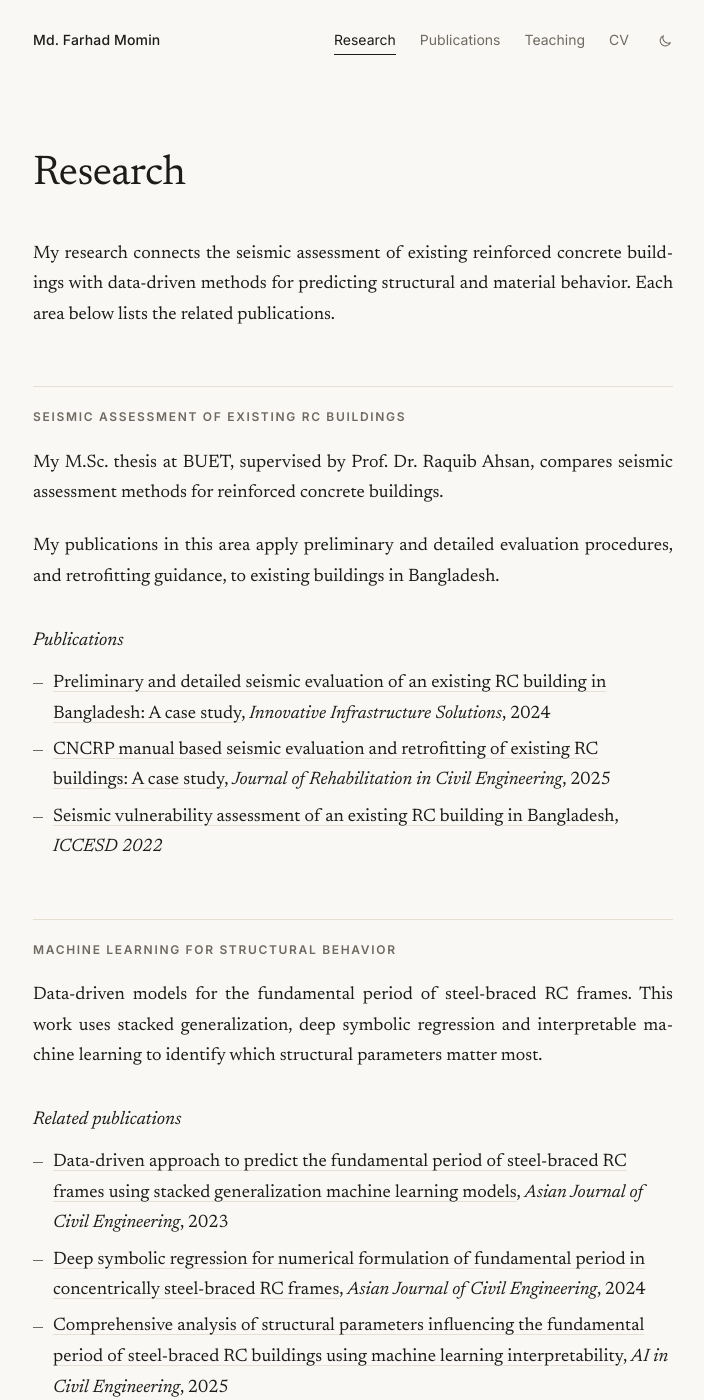
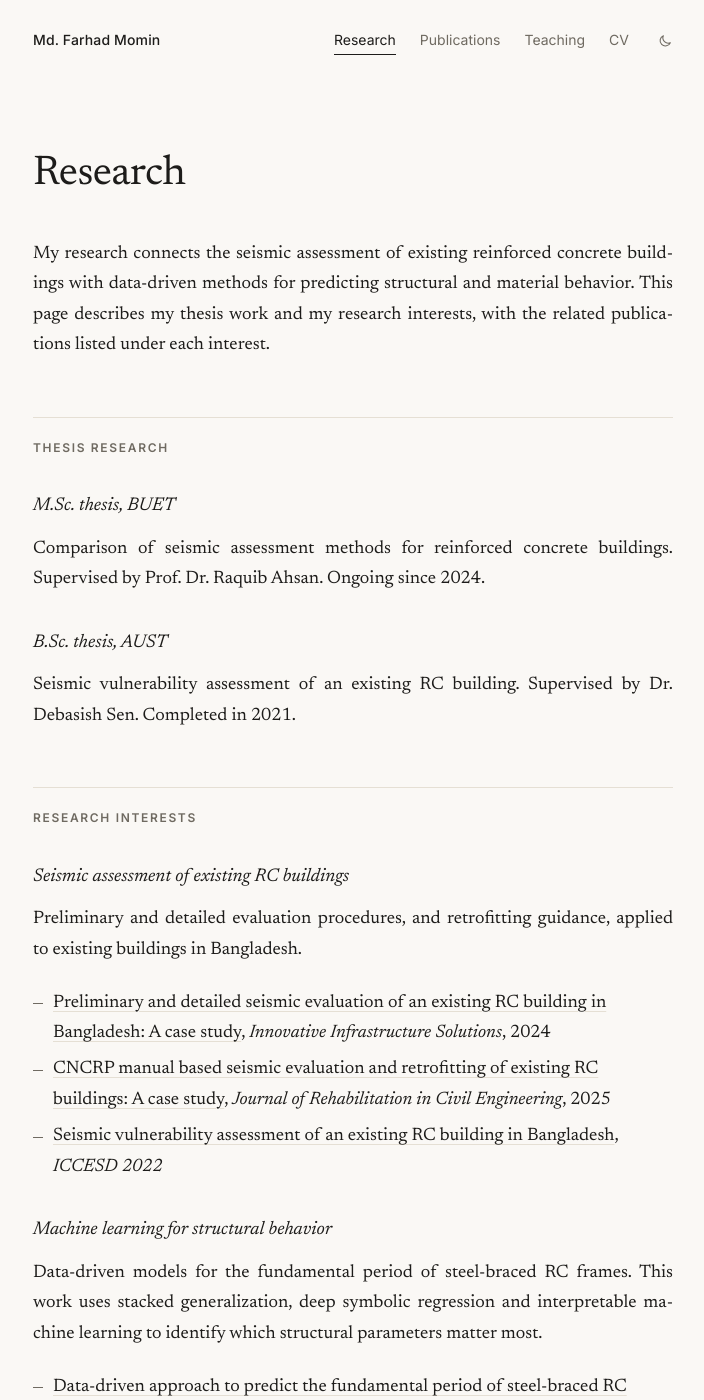
Before and after one commit to farhad-momin/farhad-momin.github.io, a Jekyll site: the page built from _pages/research.md, in a window 1280 px wide and 1400 px high. Shown: the whole window, without its empty margins (287-991 px from the left). Built offline with Jekyll 4.4.1, drawn with Linux system fonts in a browser that asks for light colours; some of the changed text lies outside the part shown.

Commit message:
Revise research page with thesis and interests details
Updated research page to include thesis work and clarify research interests in seismic assessment, machine learning, and recycled aggregate concrete.

```diff
--- a/_pages/research.md
+++ b/_pages/research.md
@@ -2,46 +2,48 @@
 layout: page
 title: "Research"
 permalink: /research/
-description: "Research of Md. Farhad Momin: seismic assessment of existing RC buildings, machine learning for structural and material behavior, and recycled aggregate concrete."
+description: "Research of Md. Farhad Momin: B.Sc. and M.Sc. thesis work, and research interests in seismic assessment of existing RC buildings, machine learning for structural and material behavior, and recycled aggregate concrete."
 ---
 
-My research connects the seismic assessment of existing reinforced concrete buildings with data-driven methods for predicting structural and material behavior. Each area below lists the related publications.
+My research connects the seismic assessment of existing reinforced concrete buildings with data-driven methods for predicting structural and material behavior. This page describes my thesis work and my research interests, with the related publications listed under each interest.
 
-## Seismic assessment of existing RC buildings
+## Thesis Research
 
-My M.Sc. thesis at BUET, supervised by Prof. Dr. Raquib Ahsan, compares seismic assessment methods for reinforced concrete buildings.
+### M.Sc. thesis, BUET
 
-My publications in this area apply preliminary and detailed evaluation procedures, and retrofitting guidance, to existing buildings in Bangladesh.
+Comparison of seismic assessment methods for reinforced concrete buildings. Supervised by Prof. Dr. Raquib Ahsan. Ongoing since 2024.
 
-### Publications
+### B.Sc. thesis, AUST
+
+Seismic vulnerability assessment of an existing RC building. Supervised by Dr. Debasish Sen. Completed in 2021.
+
+## Research Interests
+
+### Seismic assessment of existing RC buildings
+
+Preliminary and detailed evaluation procedures, and retrofitting guidance, applied to existing buildings in Bangladesh.
 
 - [Preliminary and detailed seismic evaluation of an existing RC building in Bangladesh: A case study](https://doi.org/10.1007/s41062-024-01693-1), *Innovative Infrastructure Solutions*, 2024
 - [CNCRP manual based seismic evaluation and retrofitting of existing RC buildings: A case study](https://doi.org/10.22075/jrce.2024.32938.1980), *Journal of Rehabilitation in Civil Engineering*, 2025
 - [Seismic vulnerability assessment of an existing RC building in Bangladesh](https://iccesd.com/proc_2022/Papers/STE-4476.pdf), *ICCESD 2022*
 
-## Machine learning for structural behavior
+### Machine learning for structural behavior
 
 Data-driven models for the fundamental period of steel-braced RC frames. This work uses stacked generalization, deep symbolic regression and interpretable machine learning to identify which structural parameters matter most.
-
-### Related publications
 
 - [Data-driven approach to predict the fundamental period of steel-braced RC frames using stacked generalization machine learning models](https://doi.org/10.1007/s42107-023-00914-9), *Asian Journal of Civil Engineering*, 2023
 - [Deep symbolic regression for numerical formulation of fundamental period in concentrically steel-braced RC frames](https://doi.org/10.1007/s42107-024-01076-y), *Asian Journal of Civil Engineering*, 2024
 - [Comprehensive analysis of structural parameters influencing the fundamental period of steel-braced RC buildings using machine learning interpretability](https://doi.org/10.1007/s43503-025-00051-z), *AI in Civil Engineering*, 2025
 
-## Machine learning for concrete and materials
+### Machine learning for concrete and materials
 
 Prediction of material properties from heterogeneous datasets, including UHPC compressive strength with an optimized NGBoost model, and steel corrosion rate in cementitious mortars with a Bayesian-optimized hierarchical mixture of experts.
-
-### Related publications
 
 - [Optimizing NGBoost with dynamic sequential model-based optimization for predicting UHPC compressive strength on heterogeneous datasets](https://doi.org/10.1016/j.mtcomm.2025.112405), *Materials Today Communications*, 2025
 - [Bayesian-optimized hierarchical mixture of experts for steel corrosion-rate prediction in cementitious mortars](https://doi.org/10.1007/s41024-025-00746-x), *Journal of Building Pathology and Rehabilitation*, 2026
 
-## Recycled aggregate concrete
+### Recycled aggregate concrete
 
 Sustainable construction materials, with a focus on how the properties of the parent concrete affect the compressive strength of recycled aggregate concrete.
 
-### Related publications
-
 - [Effect of parent concrete's properties on compressive strength of recycled aggregate concrete](https://doi.org/10.1007/s41024-025-00717-2), *Journal of Building Pathology and Rehabilitation*, 2026
```
